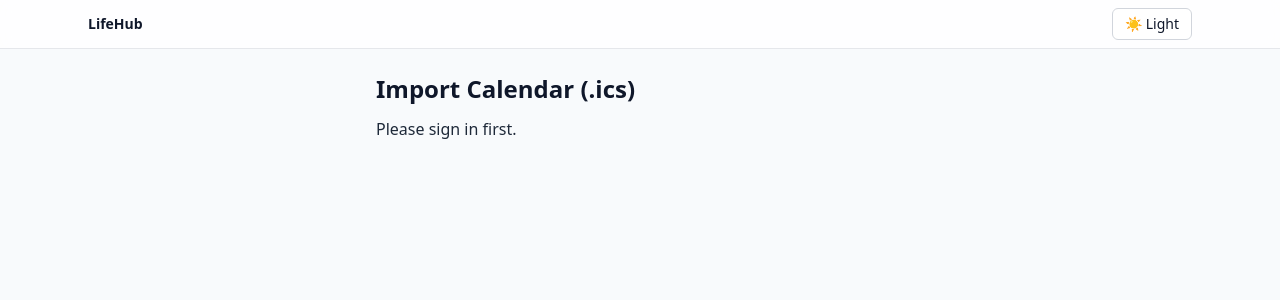
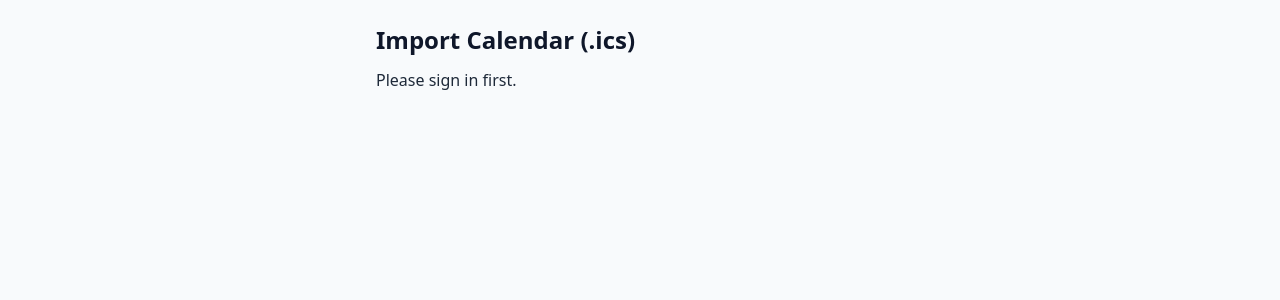
Before and after one commit to mohammadkhosravi488-byte/LifeHub, a Next.js app: page /import in a window 1280 px wide. Shown: the top 300 px of the page. Built offline with nearby package versions, Linux system fonts and the light colour scheme; no server answers.

Commit message:
darkmode definition

```diff
--- a/app/layout.js
+++ b/app/layout.js
@@ -1,7 +1,5 @@
-// app/layout.js
 import "./globals.css";
 import Providers from "@/components/Providers";
-import DarkModeToggle from "@/components/DarkModeToggle";
 
 export const metadata = {
   title: "LifeHub",
@@ -11,17 +9,8 @@ export const metadata = {
 export default function RootLayout({ children }) {
   return (
     <html lang="en" suppressHydrationWarning>
-      <body className="bg-white text-gray-900 dark:bg-neutral-950 dark:text-gray-100">
-        <Providers>
-          {/* Top bar with theme toggle (single source of truth) */}
-          <div className="sticky top-0 z-40 border-b border-gray-200 dark:border-neutral-800 bg-white/80 dark:bg-neutral-950/80 backdrop-blur">
-            <div className="max-w-6xl mx-auto px-6 h-12 flex items-center justify-between">
-              <div className="text-sm font-semibold">LifeHub</div>
-              <DarkModeToggle />
-            </div>
-          </div>
-          {children}
-        </Providers>
+      <body>
+        <Providers>{children}</Providers>
       </body>
     </html>
   );
--- a/components/DarkModeToggle.jsx
+++ b/components/DarkModeToggle.jsx
@@ -1,27 +1,24 @@
+// components/DarkModeToggle.jsx
 "use client";
 
 import { useTheme } from "next-themes";
 import { useEffect, useState } from "react";
 
 export default function DarkModeToggle() {
-  const { theme, setTheme, resolvedTheme } = useTheme();
+  const { theme, setTheme } = useTheme();
   const [mounted, setMounted] = useState(false);
+
+  // Avoid hydration mismatch
   useEffect(() => setMounted(true), []);
-
   if (!mounted) return null;
-
-  const current = theme ?? resolvedTheme;
-  const isDark = current === "dark";
 
   return (
     <button
-      type="button"
-      aria-pressed={isDark}
-      aria-label="Toggle dark mode"
-      onClick={() => setTheme(isDark ? "light" : "dark")}
-      className="h-8 px-3 rounded-md border border-gray-300 dark:border-neutral-700 text-sm bg-white dark:bg-neutral-800"
+      onClick={() => setTheme(theme === "dark" ? "light" : "dark")}
+      className="px-3 py-1 rounded-md border border-gray-300 dark:border-neutral-700
+                 bg-white dark:bg-neutral-800 text-sm font-semibold"
     >
-      {isDark ? "🌙 Dark" : "☀️ Light"}
+      {theme === "dark" ? "🌞 Light Mode" : "🌙 Dark Mode"}
     </button>
   );
 }
--- a/components/ThemeProvider.jsx
+++ b/components/ThemeProvider.jsx
@@ -1,18 +1,7 @@
 "use client";
-import { useEffect, useState } from "react";
 
-export default function ThemeProvider({ children }) {
-  const [ready, setReady] = useState(false);
+import { ThemeProvider } from "next-themes";
 
-  useEffect(() => {
-    // Only our class controls theme; ignore system preference
-    const stored = localStorage.getItem("lh_theme") || "light";
-    document.documentElement.classList.toggle("dark", stored === "dark");
-    document.documentElement.setAttribute("data-theme", stored);
-    setReady(true);
-  }, []);
-
-  if (!ready) return null; // avoid flash
-
-  return children;
+export default function Providers({ children }) {
+  return <ThemeProvider attribute="class">{children}</ThemeProvider>;
 }
--- a/package.json
+++ b/package.json
@@ -17,7 +17,8 @@
     "next": "15.5.0",
     "next-themes": "^0.4.6",
     "react": "19.1.0",
-    "react-dom": "19.1.0"
+    "react-dom": "19.1.0",
+    "react-firebase-hooks": "^5.1.1"
   },
   "devDependencies": {
     "@eslint/eslintrc": "^3",
```
Also changed, not shown: 1 other file (tests, documents, lock files or other folders).
